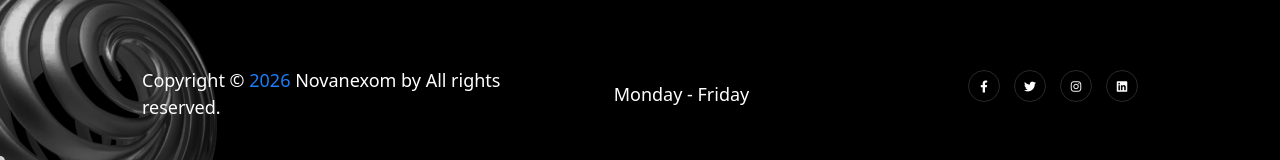
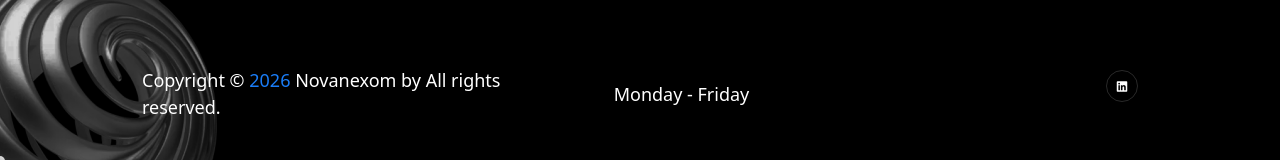
Before and after one commit to phmahawars/novanexom, a React (Vite) app: page /contact in a window 1280 px wide. Shown: the part 2247-2407 px from the top of the page. Built offline with nearby package versions, Linux system fonts and the light colour scheme.

Commit message:
Update Footer.jsx

```diff
--- a/src/components/includes/Footer.jsx
+++ b/src/components/includes/Footer.jsx
@@ -142,10 +142,10 @@ export const Footer = () => {
             </div>
             <div className="col-lg-4 col-12">
               <ul className="widget-social">
-                <li><Link href="#"><i class="fa-brands fa-facebook-f"></i></Link></li>
+                {/* <li><Link href="#"><i class="fa-brands fa-facebook-f"></i></Link></li>
                 <li><Link href="#"><i className="fa-brands fa-twitter"></i></Link></li>
-                <li><Link href="#"><i className="fa-brands fa-instagram"></i></Link></li>
-                <li><Link href="#"><i className="fa-brands fa-linkedin"></i></Link></li>
+                <li><Link href="#"><i className="fa-brands fa-instagram"></i></Link></li> */}
+                <li><Link href="https://www.linkedin.com/company/novanexom-technologies/"><i className="fa-brands fa-linkedin"></i></Link></li>
               </ul>
             </div>
           </div>
```
